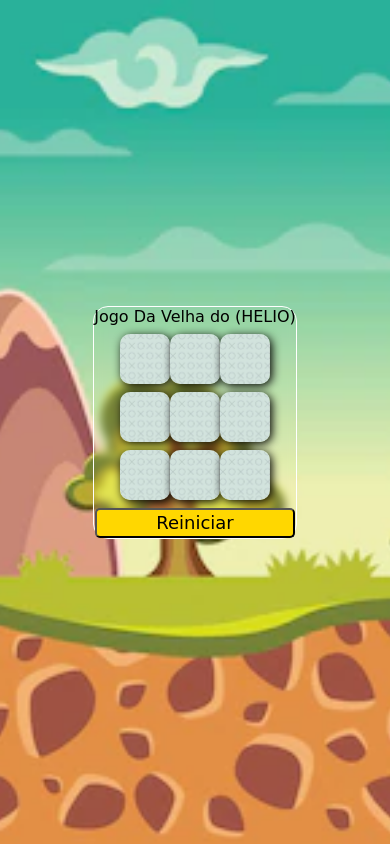
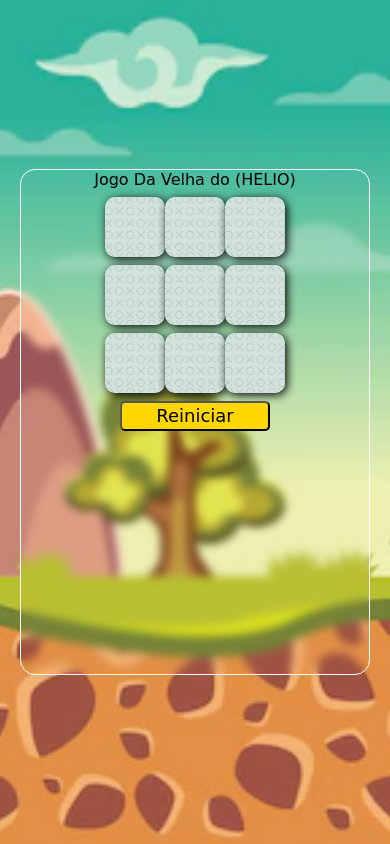
Before and after one commit to FelipeFontesLisboa/JogoVelha-Projeto-SENAC, a plain HTML site: page index.html in a window 390 px wide. Drawn offline with Linux system fonts and the light colour scheme; a web font is replaced by a local one.

Commit message:
Responsividade

```diff
--- a/style.css
+++ b/style.css
@@ -19,8 +19,8 @@ body {
 }
 
 .painel {
-    width: auto;
-    height: auto;
+    width: 60%;
+    height: 65%;
     margin: 20px;
     text-align: center;
     justify-content: center;
@@ -54,10 +54,10 @@ table{
     background-repeat: no-repeat;
     background-size: cover;
     box-shadow: 2px 2px 10px black;
-    width: 160px;
-    height: 185px;
+    width: 150px;
+    height: 150px;
     text-align: center;
-    font-size: 10rem;
+    font-size: 5rem;
     border-radius: 10px;
     cursor: pointer;
 }
@@ -93,16 +93,18 @@ button {
        }
     .quadrado{
         margin-top:50px;
-        width: 50px;
-        height:50px;
+        width: 60px;
+        height:60px;
+        font-size: 1.5rem;
         user-select: none;
     }
     .painel {
-        width: auto;
+        width: 90%;
+        height: 60%;
         align-items: center;
         justify-content: center;
         user-select: none;
-        z-index: +1;
+        z-index: 1;
     }
 
     body {
@@ -116,7 +118,7 @@ button {
 }
 button {
     margin-bottom: px;
-    width: 200px;
+    width: 150px;
     height: 30px;
     border-radius: 5px;
     cursor: pointer;
```
